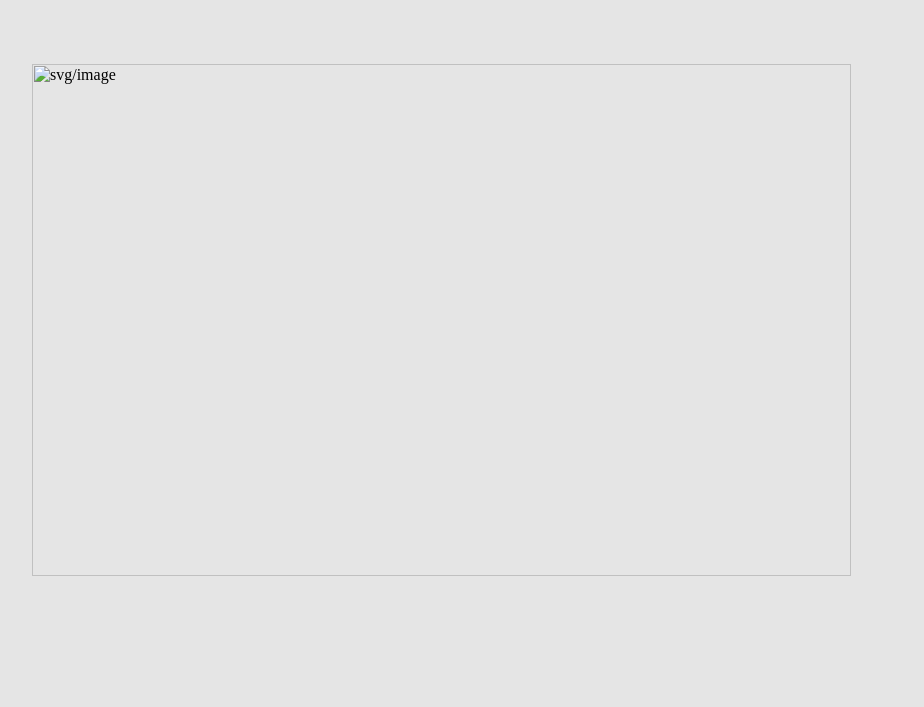
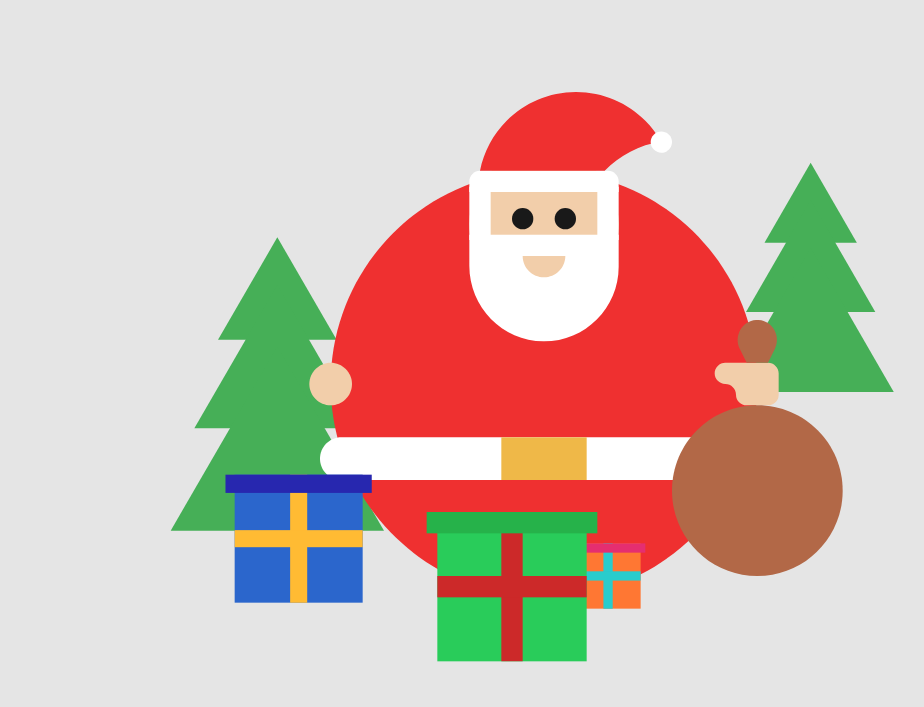
Before and after one commit to IljaNemo/iljanemo.github.io, a plain HTML site: page index.html in a window 1280 px wide. Shown: the whole page, without its empty margins (96-1020 px from the left). Drawn offline with Linux system fonts and the light colour scheme.

Commit message:
Rollback

```diff
--- a/index.html
+++ b/index.html
@@ -24,7 +24,7 @@
 <body>
 	<div class="s">
 	<p onclick="santa()">
-		<img class="ssvg" rel="https://www.iljanemo.github.io/santa.svg" alt="svg/image" style="height: 80%; width: 80%;">
+		<img class="ssvg" src="santa.svg" alt="svg/image" style="height: 80%; width: 80%;">
 	</p>
 	<p id="santa" class="st"></p>
 	<script>
```
